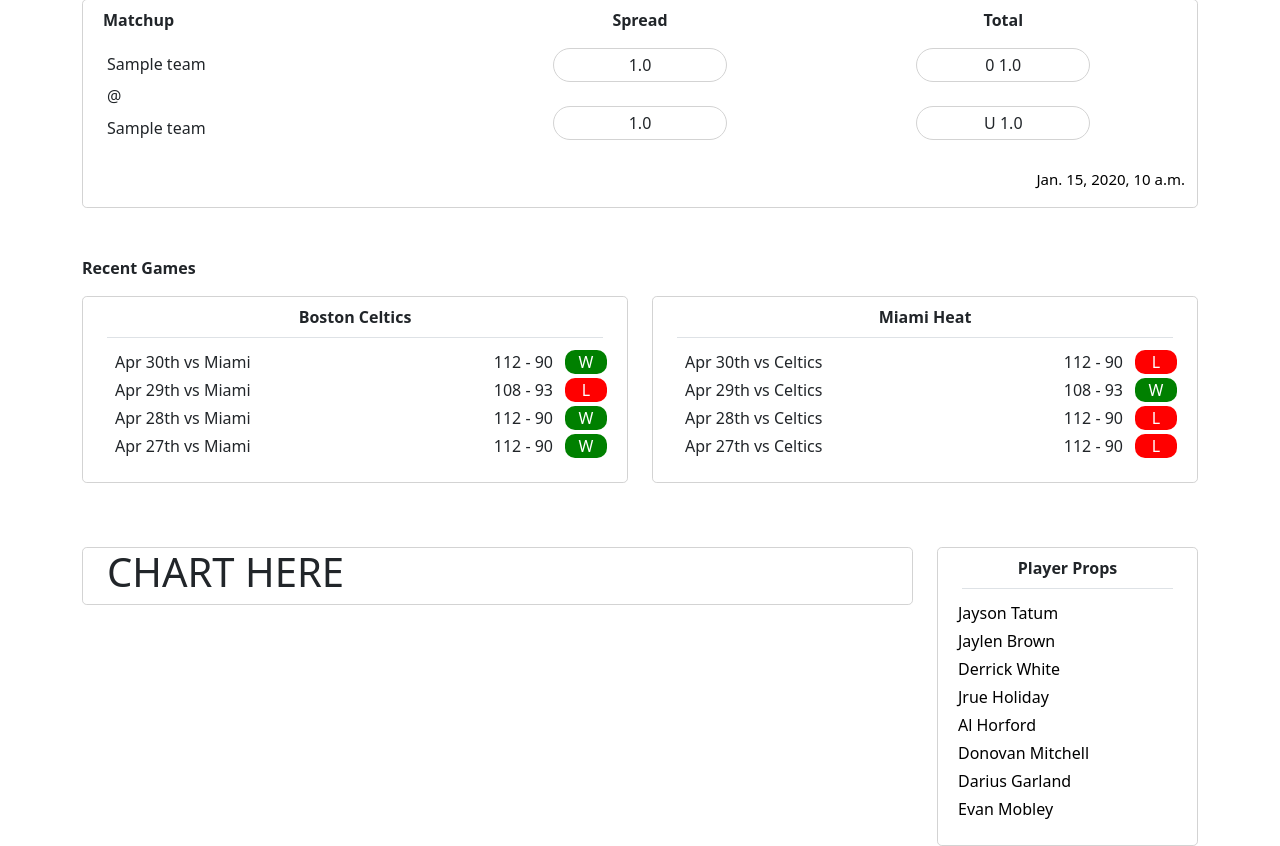
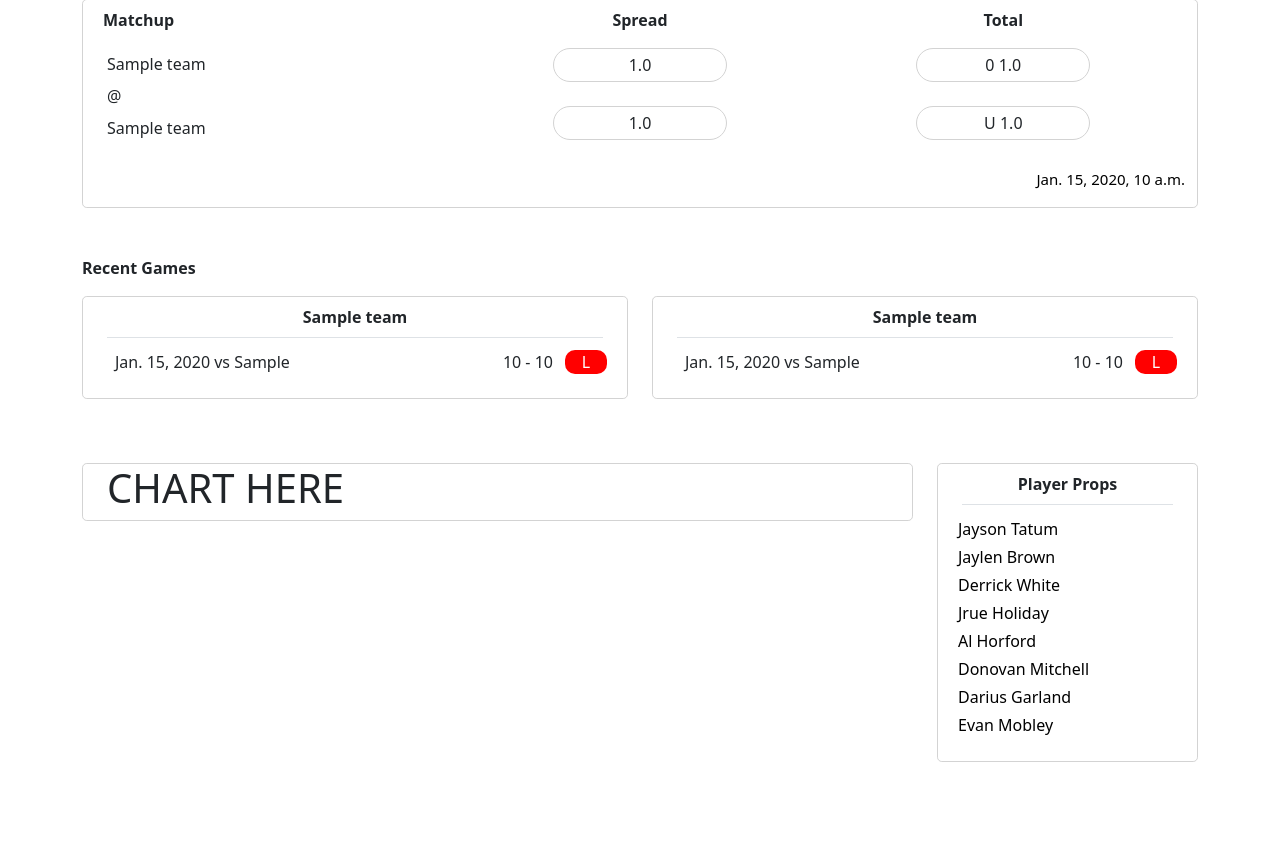
Before and after one commit to thomasdurkin/NBA-Dashboard, a Django app: page /game_summary/1 in a window 1280 px wide. Shown: the part 145-991 px from the top of the page. After the commit the page ends 907 px from the top, so only its background shows below. Run offline with Django 4.2, Linux system fonts and the light colour scheme; tables that the repository leaves empty hold one stand-in row (values such as "Sample post").

Commit message:
Recent Games Pulls From Database

```diff
--- a/NBAapp/templates/game_summary.html
+++ b/NBAapp/templates/game_summary.html
@@ -57,60 +57,44 @@
                         <table class="table table-borderless">
                             <thead>
                                 <tr>
-                                    <th class="text-center border-bottom">Boston Celtics</th>
+                                    <th class="text-center border-bottom">{{ game.away_team.team_name }}</th>
                                 </tr>
                             </thead>
                             <tbody>
                                 <tr>
                                     <td>
+                                        {% for rg in away_team_recent %}
                                         <div class="row pt-1">
                                             <div class="col-sm-6">
-                                                Apr 30th vs Miami
+                                                {% if rg.team1.team_name == game.away_team.team_name %}
+                                                    {{ rg.date }} vs {{ rg.team2.team_abbr }}
+                                                {% else %}
+                                                    {{ rg.date }} vs {{ rg.team1.team_abbr }}
+                                                {% endif %}
                                             </div>
                                             <div class="col-sm-5" style="text-align:right;">
-                                                112 - 90
+                                                {{ rg.team1_total }} - {{ rg.team2_total }}
                                             </div>
+
+                                            {% if rg.team1.team_name == game.away_team.team_name and rg.team1_total > rg.team2_total %}
                                                 <div class="col-sm-1" style="text-align:center; color: white; background-color: green; border-radius: 10px;">
                                                     W
                                                 </div>
+                                            {% elif rg.team2.team_name == game.away_team.team_name and rg.team1_total < rg.team2_total%}
+                                                <div class="col-sm-1" style="text-align:center; color: white; background-color: green; border-radius: 10px;">
+                                                    W
                                                 </div>
-
-                                        <div class="row pt-1">
-                                            <div class="col-sm-6">
-                                                Apr 29th vs Miami
-                                            </div>
-                                            <div class="col-sm-5" style="text-align:right;">
-                                                108 - 93
-                                            </div>
+                                            {% elif rg.team1.team_name == game.away_team.team_name and rg.team1_total < rg.team2_total %}
                                                 <div class="col-sm-1" style="text-align:center; color: white; background-color: red; border-radius: 10px;">
                                                     L
                                                 </div>
+                                            {% else %}
+                                                <div class="col-sm-1" style="text-align:center; color: white; background-color: red; border-radius: 10px;">
+                                                    L
                                                 </div>
-
-                                        <div class="row pt-1">
-                                            <div class="col-sm-6">
-                                                Apr 28th vs Miami
+                                            {% endif %}
                                         </div>
-                                            <div class="col-sm-5" style="text-align:right;">
-                                                112 - 90
-                                            </div>
-                                            <div class="col-sm-1" style="text-align:center; color: white; background-color: green; border-radius: 10px;">
-                                                W
-                                            </div>
-                                        </div>
-
-                                        <div class="row pt-1">
-                                            <div class="col-sm-6">
-                                                Apr 27th vs Miami
-                                            </div>
-                                            <div class="col-sm-5" style="text-align:right;">
-                                                112 - 90
-                                            </div>
-                                            <div class="col-sm-1" style="text-align:center; color: white; background-color: green; border-radius: 10px;">
-                                                W
-                                            </div>
-                                        </div>
-
+                                        {% endfor %}
                                     </td>
                                 </tr>
                             </tbody>
@@ -122,59 +106,45 @@
                         <table class="table table-borderless">
                             <thead>
                                 <tr>
-                                    <th class="text-center border-bottom">Miami Heat</th>
+                                    <th class="text-center border-bottom">{{ game.home_team.team_name }}</th>
                                 </tr>
                             </thead>
                             <tbody>
                                 <tr>
                                     <td>
+                                        {% for rg in home_team_recent %}
                                         <div class="row pt-1">
                                             <div class="col-sm-6">
-                                                Apr 30th vs Celtics
+                                                {% if rg.team1.team_name == game.home_team.team_name %}
+                                                    {{ rg.date }} vs {{ rg.team2.team_abbr }}
+                                                {% else %}
+                                                    {{ rg.date }} vs {{ rg.team1.team_abbr }}
+                                                {% endif %}
                                             </div>
                                             <div class="col-sm-5" style="text-align:right;">
-                                                112 - 90
+                                                {{ rg.team1_total }} - {{ rg.team2_total }}
                                             </div>
+
+                                            {% if rg.team1.team_name == game.home_team.team_name and rg.team1_total > rg.team2_total %}
+                                                <div class="col-sm-1" style="text-align:center; color: white; background-color: green; border-radius: 10px;">
+                                                    W
+                                                </div>
+                                            {% elif rg.team2.team_name == game.home_team.team_name and rg.team1_total < rg.team2_total%}
+                                                <div class="col-sm-1" style="text-align:center; color: white; background-color: green; border-radius: 10px;">
+                                                    W
+                                                </div>
+                                            {% elif rg.team1.team_name == game.home_team.team_name and rg.team1_total < rg.team2_total %}
                                                 <div class="col-sm-1" style="text-align:center; color: white; background-color: red; border-radius: 10px;">
                                                     L
                                                 </div>
-                                        </div>
-
-                                        <div class="row pt-1">
-                                            <div class="col-sm-6">
-                                                Apr 29th vs Celtics
-                                            </div>
-                                            <div class="col-sm-5" style="text-align:right;">
-                                                108 - 93
-                                            </div>
-                                            <div class="col-sm-1" style="text-align:center; color: white; background-color: green; border-radius: 10px;">
-                                                W
-                                            </div>
-                                        </div>
-
-                                        <div class="row pt-1">
-                                            <div class="col-sm-6">
-                                                Apr 28th vs Celtics
-                                            </div>
-                                            <div class="col-sm-5" style="text-align:right;">
-                                                112 - 90
-                                            </div>
+                                            {% else %}
                                                 <div class="col-sm-1" style="text-align:center; color: white; background-color: red; border-radius: 10px;">
                                                     L
                                                 </div>
+                                            {% endif %}
                                         </div>
 
-                                        <div class="row pt-1">
-                                            <div class="col-sm-6">
-                                                Apr 27th vs Celtics
-                                            </div>
-                                            <div class="col-sm-5" style="text-align:right;">
-                                                112 - 90
-                                            </div>
-                                            <div class="col-sm-1" style="text-align:center; color: white; background-color: red; border-radius: 10px;">
-                                                L
-                                            </div>
-                                        </div>
+                                        {% endfor %}
                                     </td>
                                 </tr>
                             </tbody>
--- a/NBAapp/views.py
+++ b/NBAapp/views.py
@@ -1,5 +1,6 @@
 from django.shortcuts import render
-from .models import GameOdds, Team
+from django.db.models import Q
+from .models import GameOdds, Team, BoxScore
 from datetime import datetime, timedelta, timezone
 
 import requests
@@ -103,7 +104,17 @@ def index(request):
 
 def game_summary(request, id):
     game = GameOdds.objects.get(id = id)
-    context = {"game" : game}
+
+    home_team_recent = BoxScore.objects.filter(Q(team1=game.home_team) | Q(team2=game.home_team))\
+                                        .order_by('-date')[:5]
+
+    away_team_recent = BoxScore.objects.filter(Q(team1=game.away_team) | Q(team2=game.away_team))\
+                                        .order_by('-date')[:5]
+
+    context = {"game" : game,
+               "home_team_recent" : home_team_recent,
+               "away_team_recent" : away_team_recent}
+
     return render(request, 'game_summary.html', context=context)
 
 def player_props(request):
```
Lines whose indentation alone changed are shown as unchanged.
